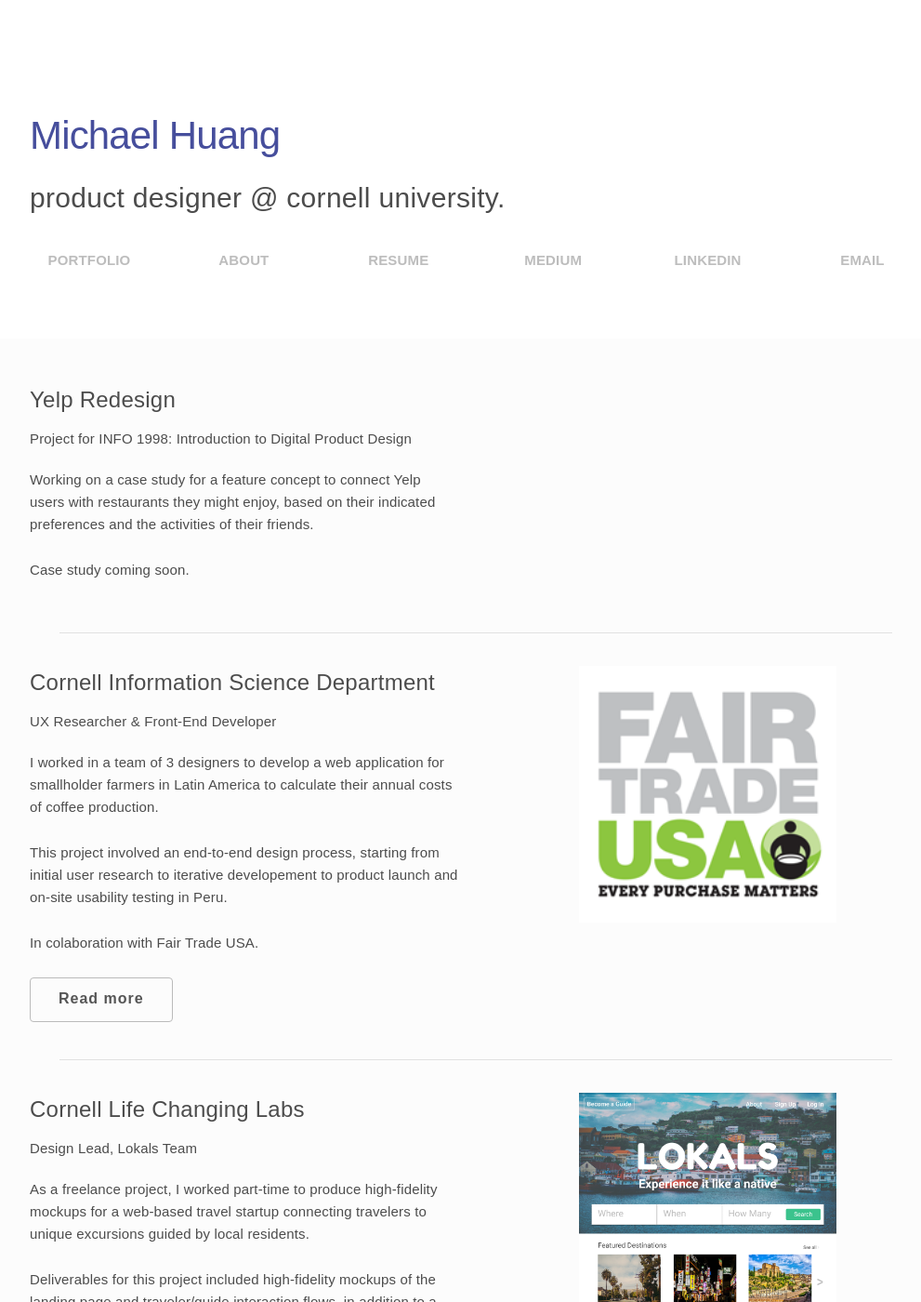
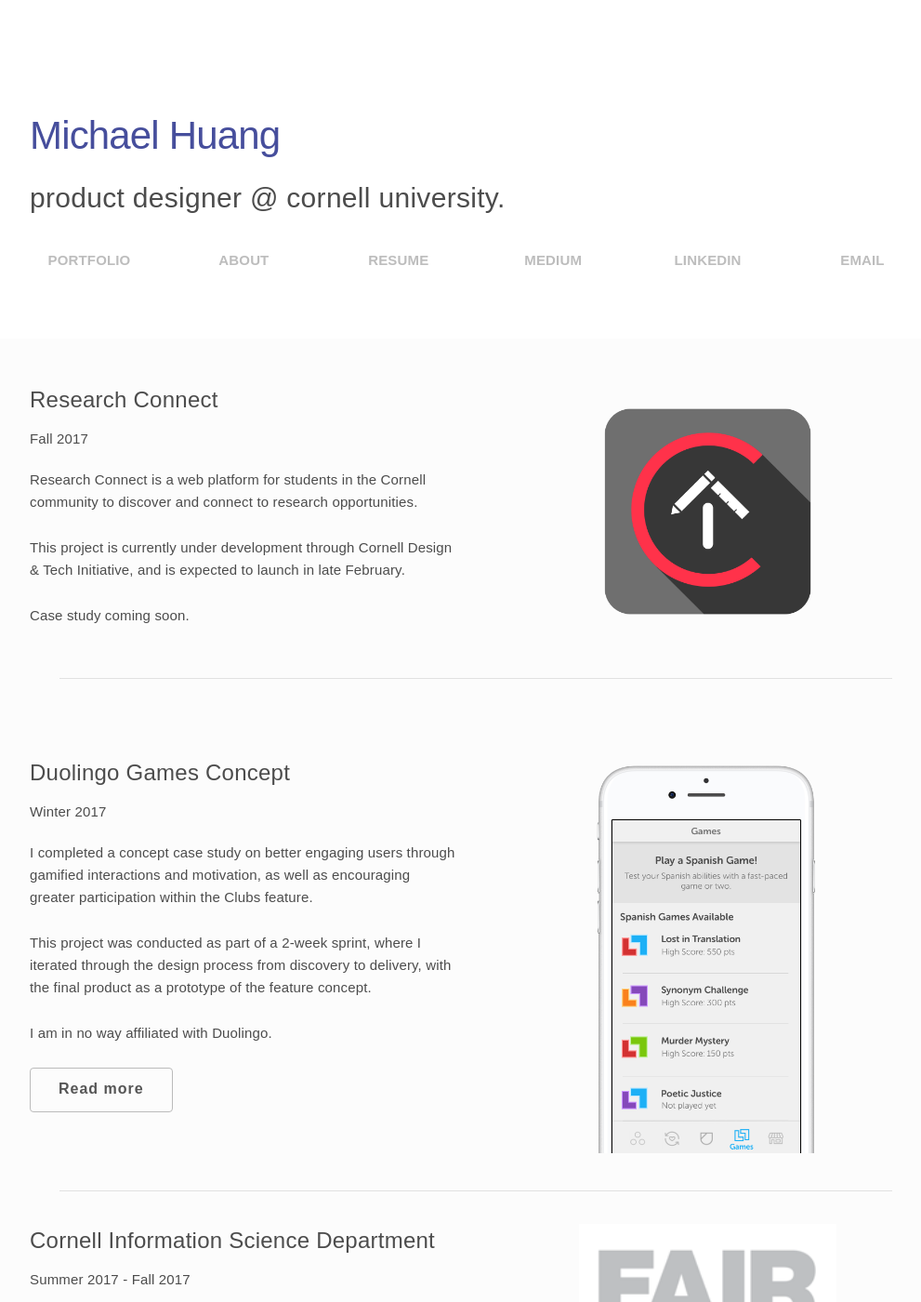
Before and after one commit to michaelhuangmk/michaelhuangmk.github.io, a Jekyll site: the page built from index.md, in a window 1280 px wide and 1400 px high. Shown: the whole window at 93% size, without its empty margins (128-1119 px from the left). Built offline with Jekyll 4.4.1, drawn with Linux system fonts in a browser that asks for light colours; some web fonts are replaced; some of the changed text lies outside the part shown.

Commit message:
Updates
Duolingo, RC, resources

```diff
--- a/_layouts/home.html
+++ b/_layouts/home.html
@@ -7,14 +7,31 @@
     <div class="container dd" style="padding-top: 48px">
         <div class="row project">
             <div class="six columns">
-                <h5>Yelp Redesign</h5>
-                <h6>Project for INFO 1998: Introduction to Digital Product Design</h6>
-                <p>Working on a case study for a feature concept to connect Yelp users with restaurants they might enjoy, based on their indicated preferences and the activities of their friends.</p>
+                <h5>Research Connect</h5>
+                <h6>Fall 2017</h6>
+                <p>Research Connect is a web platform for students in the Cornell community to discover and connect to research opportunities. </p>
+                <p>This project is currently under development through Cornell Design & Tech Initiative, and is expected to launch in late February.</p>
                 <p>Case study coming soon.</p>
                 <!--<a class="button" href="#">Read more</a>-->
             </div>
+            <div class="six columns" style="margin-bottom: 10px;">
+                <img src="/resources/researchconnect.png" style="width: 60%; height: auto" alt="Research Connect">
+            </div>
+        </div>
+    </div>
+    <hr style="width: 70%">
+    <div class="container dd" style="padding-top: 48px">
+        <div class="row project">
             <div class="six columns">
-                <!--img stuff goes here-->
+                <h5>Duolingo Games Concept</h5>
+                <h6>Winter 2017</h6>
+                <p>I completed a concept case study on better engaging users through gamified interactions and motivation, as well as encouraging greater participation within the Clubs feature. </p>
+                <p>This project was conducted as part of a 2-week sprint, where I iterated through the design process from discovery to delivery, with the final product as a prototype of the feature concept.</p>
+                <p>I am in no way affiliated with Duolingo.</p>
+                <a class="button" href="https://medium.com/@mkhuang/duolingo-concept-engaging-people-through-action-and-motivation-d0e87f9b3bda">Read more</a>
+            </div>
+            <div class="six columns" style="margin-bottom: 10px;">
+                <img src="/resources/duolingo.png" style="width: 60%; height: auto" alt="Duolingo">
             </div>
         </div>
     </div>
@@ -23,7 +40,7 @@
         <div class="row project">
             <div class="six columns">
                 <h5>Cornell Information Science Department</h5>
-                <h6>UX Researcher & Front-End Developer</h6>
+                <h6>Summer 2017 - Fall 2017</h6>
                 <p>I worked in a team of 3 designers to develop a web application for smallholder farmers in Latin America to calculate their annual costs of coffee production.</p>
                 <p>This project involved an end-to-end design process, starting from initial user research to iterative developement to product launch and on-site usability testing in Peru.</p>
                 <p>In colaboration with Fair Trade USA. </p>
@@ -38,9 +55,9 @@
     <div class="container dd">
         <div class="row project">
             <div class="six columns">
-                <h5>Cornell Life Changing Labs</h5>
-                <h6>Design Lead, Lokals Team</h6>
-                <p>As a freelance project, I worked part-time to produce high-fidelity mockups for a web-based travel startup connecting travelers to unique  excursions guided by local residents.
+                <h5>Life Changing Labs</h5>
+                <h6>Summer 2017</h6>
+                <p>As the design lead for the Lokals team, I worked part-time to produce high-fidelity mockups for a web-based travel startup connecting travelers to unique  excursions guided by local residents.
                 </p>
                 <p>Deliverables for this project included high-fidelity mockups of the landing page and traveler/guide interaction flows, in addition to a basic prototype demo for NUX onboarding.
                 </p>
```
Also changed, not shown: resources/duolingo.png (added), resources/researchconnect.png (added).
